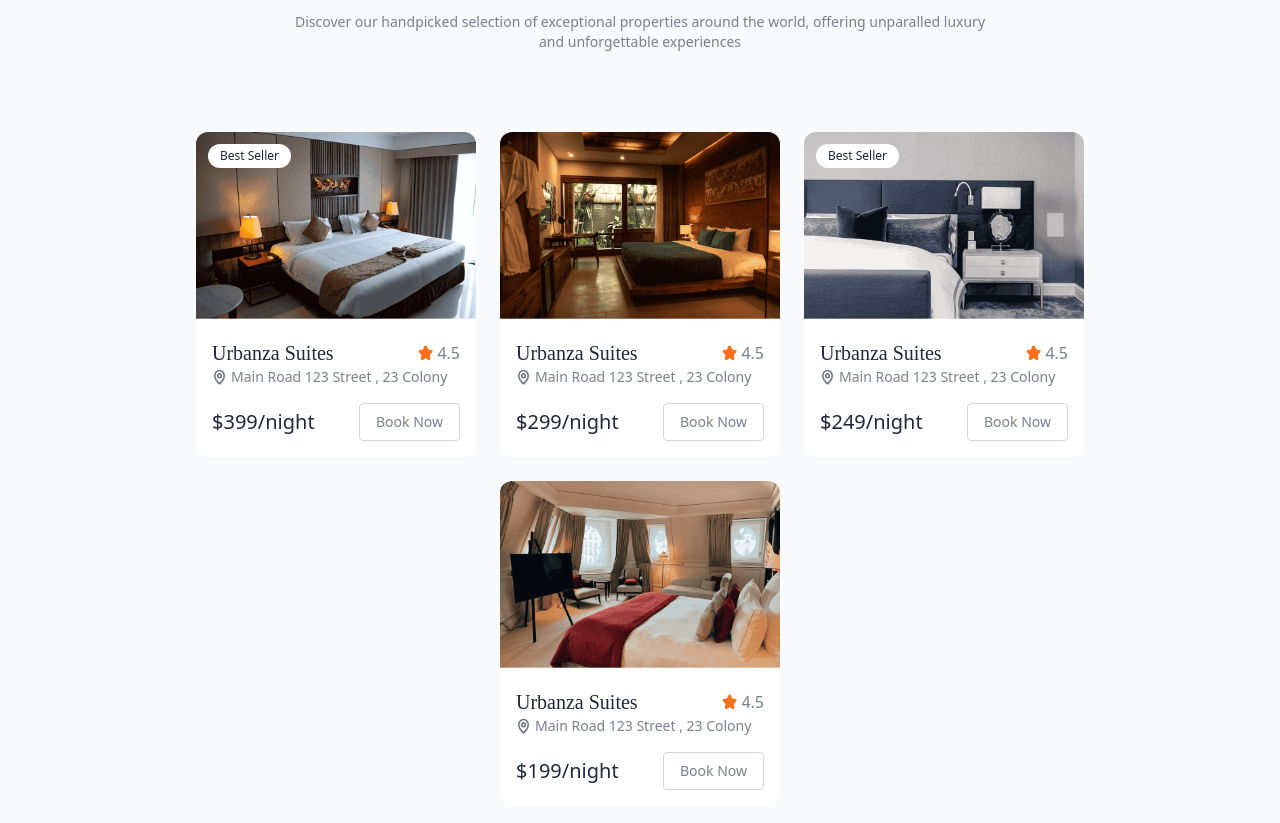
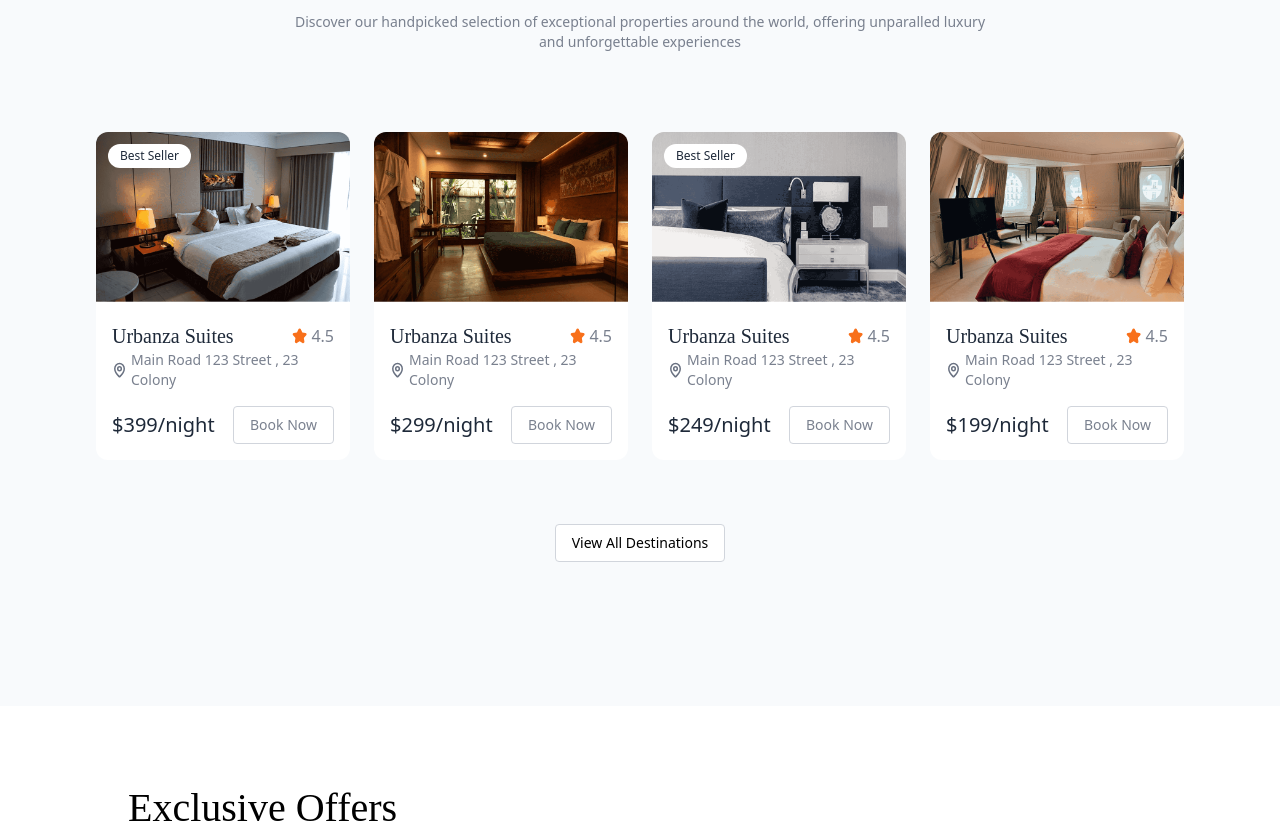
Before and after one commit to machinecodebyte/QuickStay, a React (Vite) app in the folder client/: page / in a window 1280 px wide. Shown: the part 920-1743 px from the top of the page. Built offline with nearby package versions, Linux system fonts and the light colour scheme; no server answers; a web font is replaced by a local one.

Commit message:
Fixed the responsive issue in Featured Destination component on a Home Page

```diff
--- a/client/src/components/FeaturedDestination.jsx
+++ b/client/src/components/FeaturedDestination.jsx
@@ -14,15 +14,17 @@
         subTitle="Discover our handpicked selection of exceptional properties around the world, offering unparalled luxury and unforgettable experiences"
       />
 
-      <div className="flex flex-wrap items-center justify-center gap-6 mt-20">
-        {roomsDummyData.slice(0.4).map((room, index) => (
+      {/* FIXED GRID */}
+      <div className="grid grid-cols-1 sm:grid-cols-2 lg:grid-cols-4 gap-6 mt-20">
+        {roomsDummyData.slice(0, 4).map((room, index) => (
           <HotelCard key={room._id} room={room} index={index} />
         ))}
       </div>
+
       <button
         onClick={() => {
           navigate("/rooms");
-          scrollTo(0,0);
+          scrollTo(0, 0);
         }}
         className="my-16 px-4 py-2 text-sm font-medium border border-gray-300 rounded bg-white hover:bg-gray-50 transition-all cursor-pointer"
       >
```
